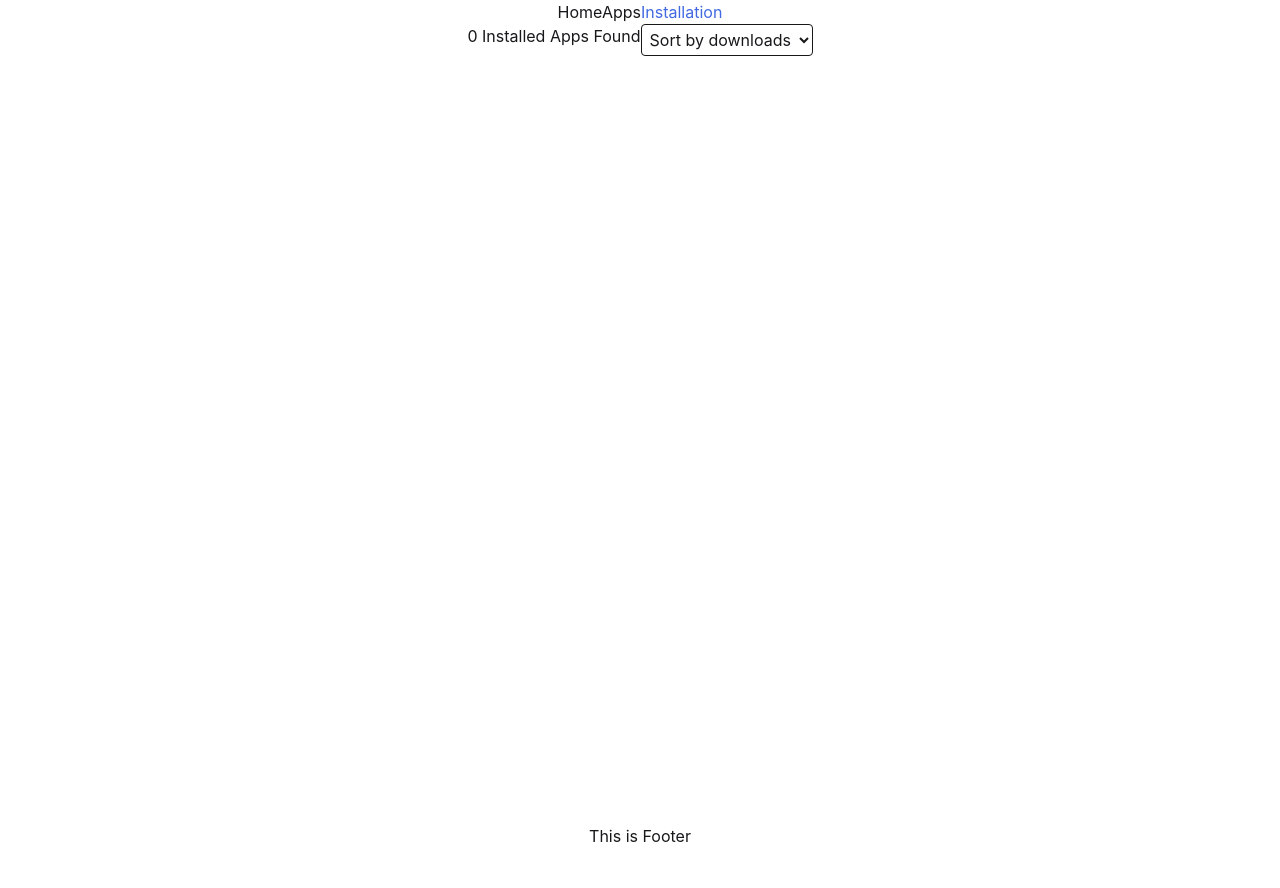
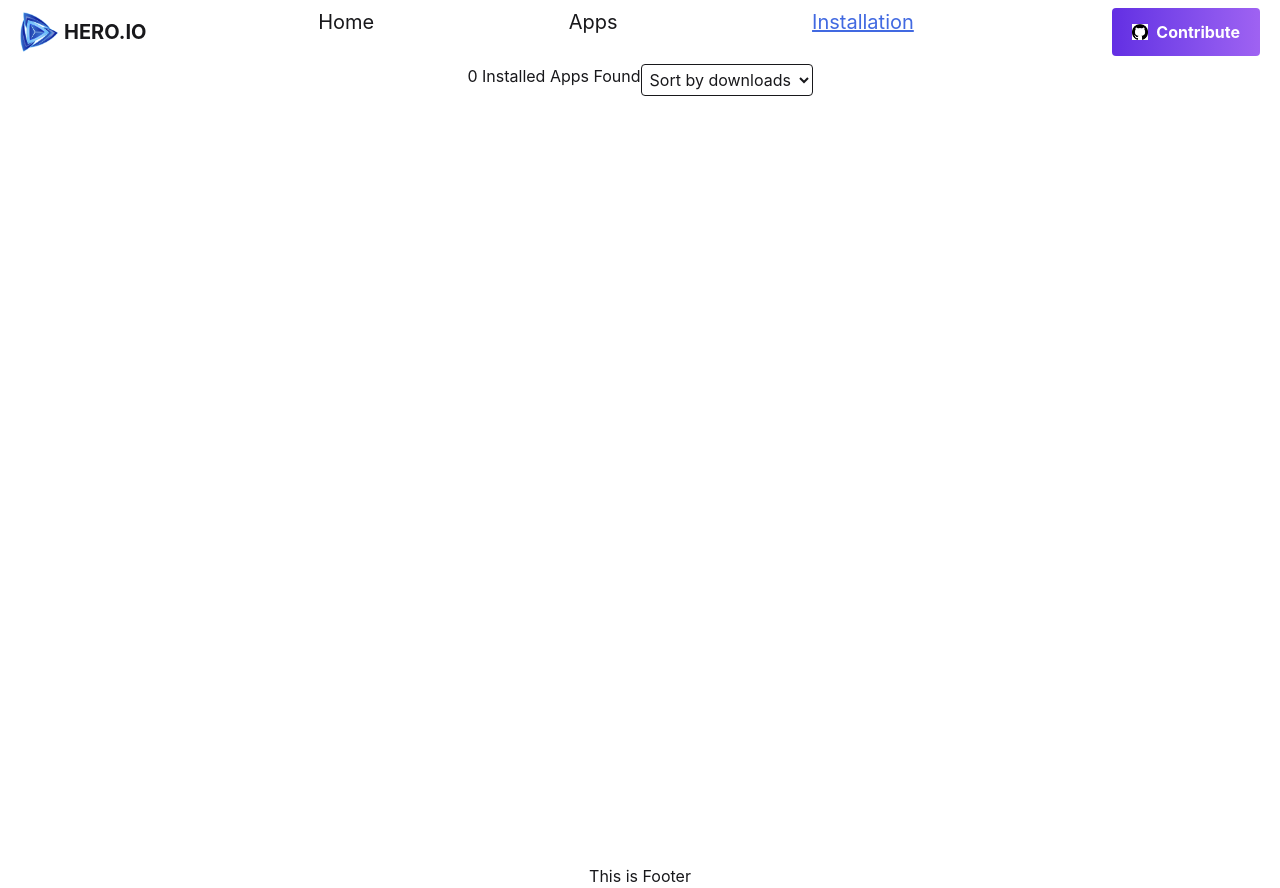
Before and after one commit to gwynbleiddrivia/hero-io-aurora, a React (Vite) app in the folder hero-io-aurora/: page /installation in a window 1280 px wide. Before the commit the page ends 848 px from the top, so only its background shows below. Built offline with nearby package versions, Linux system fonts and the light colour scheme.

Commit message:
Header layout done

```diff
--- a/hero-io-aurora/src/App.css
+++ b/hero-io-aurora/src/App.css
@@ -1,2 +1,7 @@
 @import "tailwindcss";
 @plugin "daisyui";
+
+@theme {
+    --color-homegradient-first: #632EE3;
+    --color-homegradient-last: #9F62F2;
+}
--- a/hero-io-aurora/src/components/layout/Header.jsx
+++ b/hero-io-aurora/src/components/layout/Header.jsx
@@ -1,14 +1,24 @@
 import React from 'react'
-import { NavLink } from 'react-router'
+import { NavLink, Link } from 'react-router'
 
 export default function Header() {
   return (
-    <div>
-        <ul className="">
-            <NavLink to={'home'}>Home</NavLink>
-            <NavLink to={'apps'}>Apps</NavLink>
-            <NavLink to={'installation'}>Installation</NavLink>
+    <div className="flex flex-col md:flex-row justify-between w-full m-2 px-5 gap-5 md:gap-2">
+        <Link to={'/home'} className="flex items-center gap-1">
+          <img src="../../src/assets/logo.png" alt="" className="w-10"/>
+          <div className="text-xl font-bold">HERO.IO</div>
+        </Link>
+        <ul className="flex flex-col md:flex-row w-full gap-1 text-xl font-md justify-evenly">
+            <NavLink className="headerLink" to={'home'}>Home</NavLink>
+            <NavLink className="headerLink" to={'apps'}>Apps</NavLink>
+            <NavLink className="headerLink" to={'installation'}>Installation</NavLink>
         </ul>
+
+        <a href="https://github.com/gwynbleiddrivia" target="_blank" className="flex items-center bg-linear-to-r from-homegradient-first to-homegradient-last gap-2 px-5 py-3 rounded-sm whitespace-nowrap text-white font-bold flex-shrink-0"
+        rel="noopener noreferrer">
+          <img src="../../src/assets/github.png" alt=""  className="w-4"/>
+          Contribute
+        </a>
 
     </div>
   )
--- a/hero-io-aurora/src/components/pages/Installation.jsx
+++ b/hero-io-aurora/src/components/pages/Installation.jsx
@@ -1,4 +1,5 @@
 import React, { useState, useEffect } from 'react'
+import { ToastContainer, toast } from 'react-toastify'
 
 export default function Installation() {
   const [loading, setLoading] = useState(true)
@@ -25,6 +26,7 @@ export default function Installation() {
     e.preventDefault()
     const appsStored = localStorage.getItem("installedApps")
     const parsed = appsStored ? JSON.parse(appsStored) : {}
+    toast(`${parsed[id].title} uninstalled!`)
     delete parsed[String(id)];
 
     localStorage.setItem("installedApps", JSON.stringify(parsed))
@@ -88,6 +90,7 @@ export default function Installation() {
 
 
     </div>}
+    <ToastContainer/>
     </>
   )
 }
--- a/hero-io-aurora/src/index.css
+++ b/hero-io-aurora/src/index.css
@@ -1,3 +1,8 @@
 a.active {
-  color: royalblue
+  color: royalblue;
+  text-decoration: underline;
+
 }
+a:hover {
+  transform: scale(1.1);
+}
```
Also changed, not shown: hero-io-aurora/src/assets/github.png (added).
